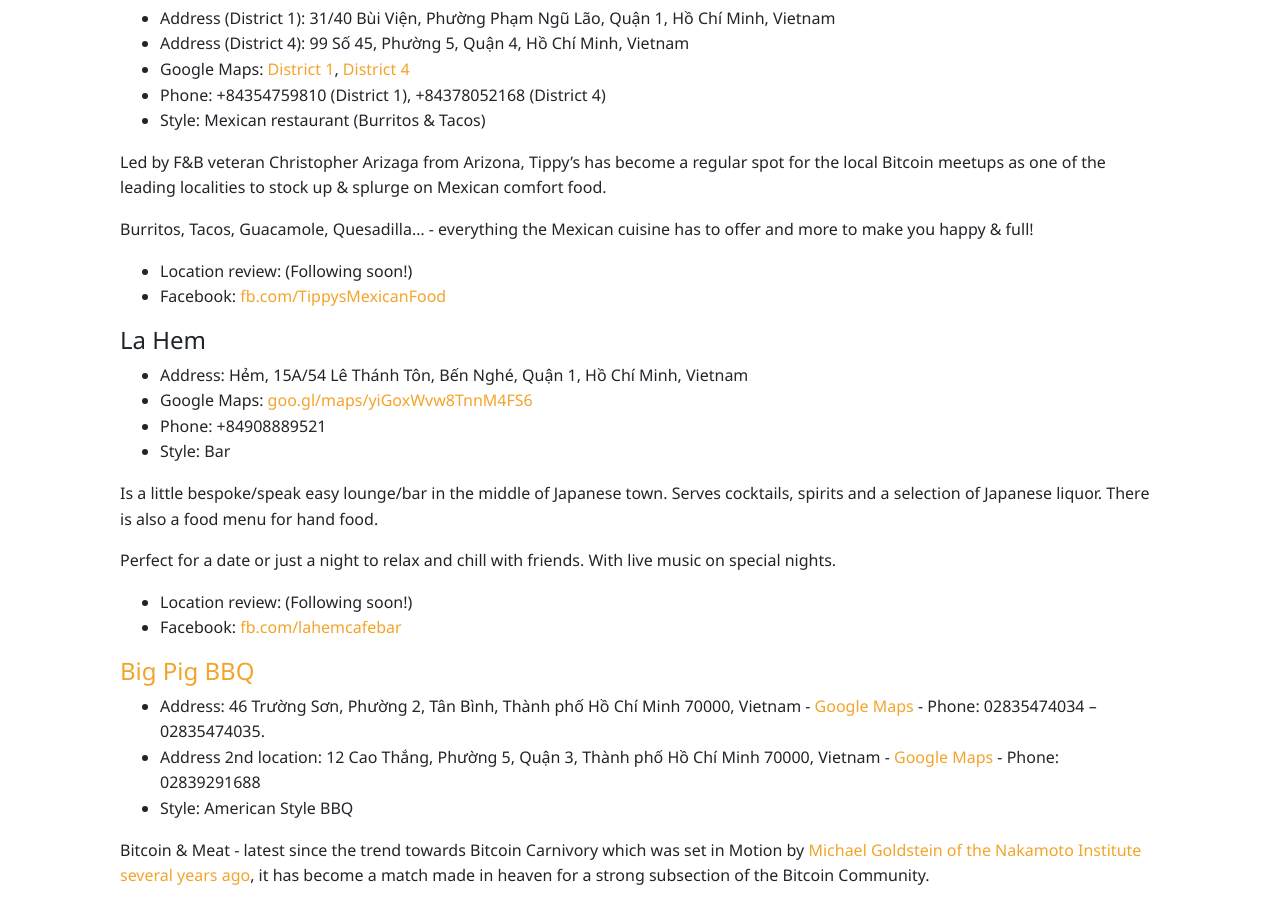
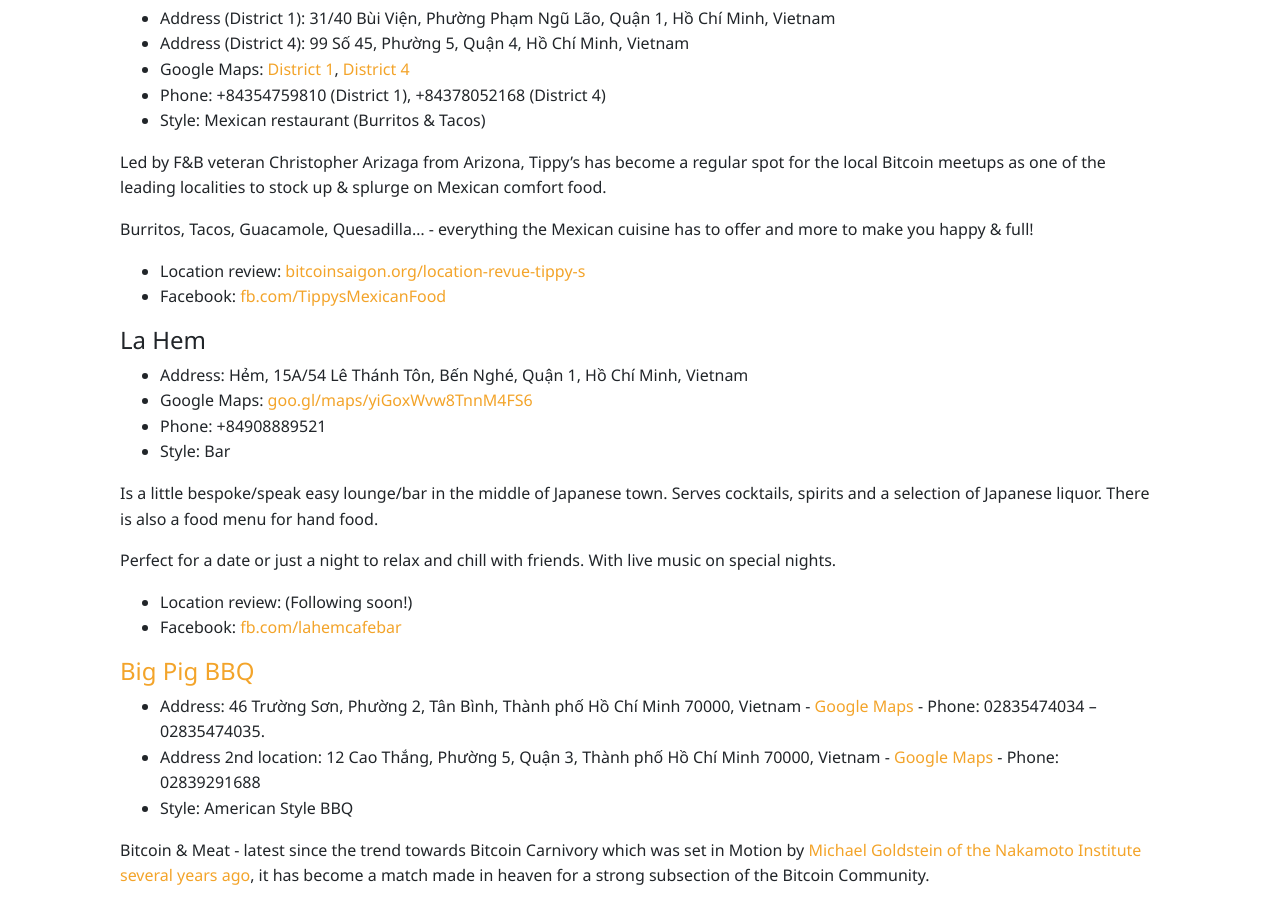
Before and after one commit to bitcoinsaigon/bitcoinsaigon.github.io, a Jekyll site: the page built from _pages/spend-sats-saigon.md, in a window 1280 px wide and 900 px high, scrolled down 822 px. Built offline with Jekyll 4.4.1, drawn with Linux system fonts in a browser that asks for light colours; nearby versions of some CDN libraries.

Commit message:
update store review

```diff
--- a/_pages/spend-sats-saigon.md
+++ b/_pages/spend-sats-saigon.md
@@ -40,7 +40,7 @@
 
 Burritos, Tacos, Guacamole, Quesadilla… - everything the Mexican cuisine has to offer and more to make you happy & full!
 
-- Location review: (Following soon!)
+- Location review: [bitcoinsaigon.org/location-revue-tippy-s](https://bitcoinsaigon.org/location-revue-tippy-s/)
 - Facebook: [fb.com/TippysMexicanFood](https://www.facebook.com/TippysMexicanFood/)
 
 #### La Hem
```
